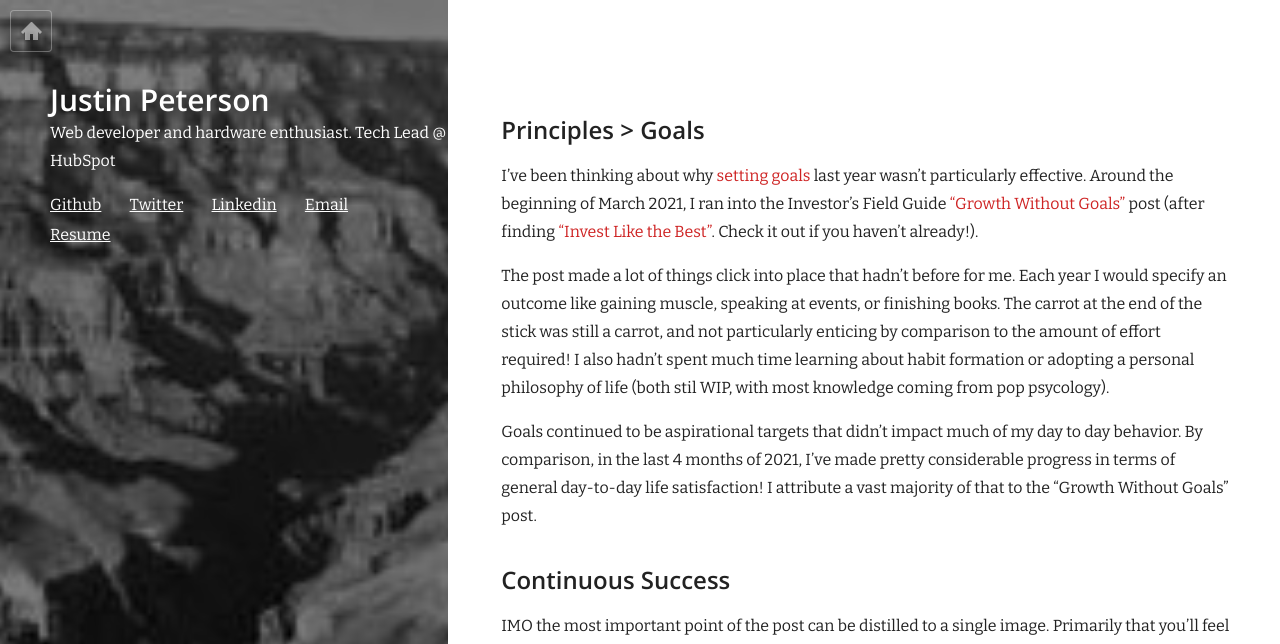
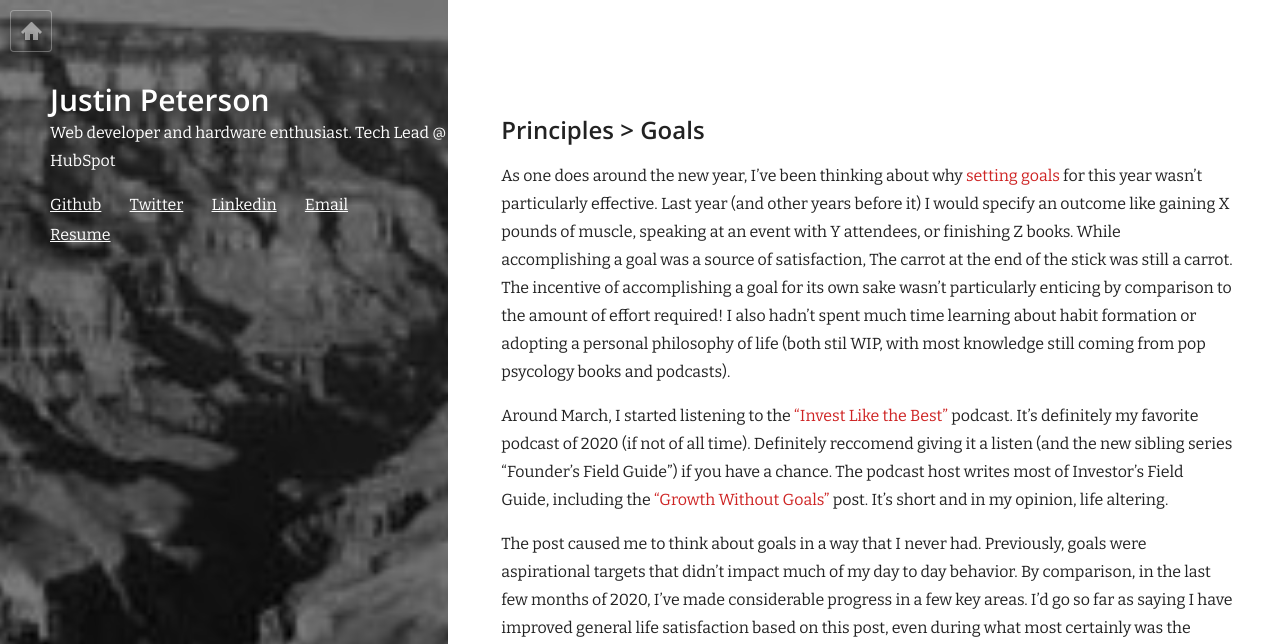
Before and after one commit to jmp3833/jmp3833.github.io, a Jekyll site: the page built from _posts/2020-12-24-goals2021.md, in a window 1280 px wide. Shown: the top 644 px of the page. Built offline with Jekyll 4.4.1, drawn with Linux system fonts in a browser that asks for light colours; nearby versions of some CDN libraries; some of the changed text lies outside the part shown.

Commit message:
First draft iteration

```diff
--- a/_posts/2020-12-24-goals2021.md
+++ b/_posts/2020-12-24-goals2021.md
@@ -7,41 +7,44 @@ featured_image: /images/cover.jpg
 ---
 
 ## Principles > Goals
-I've been thinking about why [setting goals](https://paper.dropbox.com/doc/Planning-2020--BB6TsO3lBSskSVrU4MkG14TgAQ-BC2RCXLU0JZMSqPG8fer4) last year wasn't particularly effective. Around the beginning of March 2021, I ran into the Investor's Field Guide ["Growth Without Goals"](https://investorfieldguide.com/growth-without-goals/) post (after finding ["Invest Like the Best"](https://investorfieldguide.com/podcast/). Check it out if you haven't already!).
+As one does around the new year, I've been thinking about why [setting goals](https://paper.dropbox.com/doc/Planning-2020--BB6TsO3lBSskSVrU4MkG14TgAQ-BC2RCXLU0JZMSqPG8fer4) for this year wasn't particularly effective. Last year (and other years before it) I would specify an outcome like gaining X pounds of muscle, speaking at an event with Y attendees, or finishing Z books. While accomplishing a goal was a source of satisfaction, The carrot at the end of the stick was still a carrot. The incentive of accomplishing a goal for its own sake wasn't particularly enticing by comparison to the amount of effort required! I also hadn't spent much time learning about habit formation or adopting a personal philosophy of life (both stil WIP, with most knowledge still coming from pop psycology books and podcasts).
 
-The post made a lot of things click into place that hadn't before for me. Each year I would specify an outcome like gaining muscle, speaking at events, or finishing books. The carrot at the end of the stick was still a carrot, and not particularly enticing by comparison to the amount of effort required! I also hadn't spent much time learning about habit formation or adopting a personal philosophy of life (both stil WIP, with most knowledge coming from pop psycology).
+Around March, I started listening to the ["Invest Like the Best"](https://investorfieldguide.com/podcast/) podcast. It's definitely my favorite podcast of 2020 (if not of all time). Definitely reccomend giving it a listen (and the new sibling series "Founder's Field Guide") if you have a chance. The podcast host writes most of Investor's Field Guide, including the ["Growth Without Goals"](https://investorfieldguide.com/growth-without-goals/) post. It's short and in my opinion, life
+altering.
 
-Goals continued to be aspirational targets that didn't impact much of my day to day behavior. By comparison, in the last 4 months of 2021, I've made pretty considerable progress in terms of general day-to-day life satisfaction! I attribute a vast majority of that to the "Growth Without Goals" post.
+The post caused me to think about goals in a way that I never had. Previously, goals were aspirational targets that didn't impact much of my day to day behavior. By comparison, in the last few months of 2020, I've made considerable progress in a few key areas. I'd go so far as saying I have improved general life satisfaction based on this post, even during what most certainly was the weirdest year of most of our lives (myself included).
 
 ## Continuous Success
-IMO the most important point of the post can be distilled to a single image. Primarily that you'll feel much happier and more 'succesful' sticking to a continual, daily practice without a large goalpost.
+In my opinion, the most important point of the post is this image, conveying the idea that you'll feel much happier and more 'succesful' sticking to daily practices, rather than a large goalpost.
 
-{% include image.html url="https://investorfieldguide.com/wp-content/uploads/2016/08/continuous-success.png" description="" %}
+{% include
+  image.html
+  url="https://investorfieldguide.com/wp-content/uploads/2016/08/continuous-success.png"
+  description="Continuous Success: The Investor's Field Guide" %}
 
-There's a single point in time when achieving a large goal where I feel happy and satisfied. When planning for these kinds of goals, there often isn't incentive to break them down into manageable chunks of work that make them achievable. This results in a self-defeating cycle where I pick something new and ambitious to do, perhaps make some traction on it over time, and don't feel all that great when crossing a particular milestone. Most of my goals also weren't particularyly intrinsic
-or data driven.
+Adding to this point, there often isn't an incentive to break large goals down into manageable chunks of work. This contributes to a self-defeating cycle of picking something new and ambitious to do, perhaps making some traction on it over time, and not feeling that great when hitting a milestone. A "growth without goals" mindset can help to achieve more purely as a byproduct of doing more things of value, feeling better about the entire process along the way.
 
 ## Daily Habits
 
-Working off of the hypothesis that daily activities lead to a feeling of continued success, I've started to pick up a few key daily habits
+Given the hypothesis that frequent (daily) activities lead to a feeling of continued success, I've started to pick up a few activities that hopefully morph into habits over time.
 
 {% include image.html
   url="/images/20201224/habit-tracker.png"
   description="Daily habit tracking for the last three months"
 %}
 
-The habits themselves don't matter praticularly much at this stage, given I've never stuck to any form of daily ritual. The act of working to improve in the same areas each day continuously really contributes to my overall happiness. Even on days when things are hard, the habits are really beginning to stick.
-
-Also it has resulted in accomplishments that seemed very out of reach by comparison to a few months ago! Can't remember the last time I read more than 10 books in 3 months.
+The habits themselves don't matter all that much to me at this stage, given I've never stuck to any form of daily ritual. The act of working to improve in the same areas each day continuously has been a source of happines in itself. Even on days when I don't feel particulary motivated to accomplish any of these. Also, the process has resulted in accomplishments that seemed out of reach by comparison to a few months ago! I can't remember the last time I read 10 books in 3 months.
 
 ## Principles
 
-With more of a foundation in place, I'm hoping to use the momentum to improve my quality of thought and decision making. The main areas of focus:
+With some foundation in place, I'm hoping to use the momentum to improve my quality of thought and decision making in 2021. My main areas of focus:
 
-* Self-awareness: understanding that taking extra time to work on the right thing rather than burning energy on the wrong things generates the most value. I'd like to make a more tangible decision making framework around this (Ex: measuring required tasks at work, deciding which bits take the most time, and working to automate them). This should spill over more generally into other areas of life, most notably how I make time for others. More listening, less speaking!
-* Continued daily habits. Daily unguided meditation and breathwork has been the biggest generator of change so far this year. Hoping to keep this going alongisde daily exercise and building a muscle for continued learning.
-* Take more risks! Doing more things that scare me than I currently do. Sending cold compliments to people I respect, publishing (poor) writing and getting feedback, and perhaps moving to a new part of the US. Discomfort should apply to my day to day activities rather than fantisizing about large goals (like speaking at large events).
+* Self awareness -  Understanding that taking extra time to work on the right thing rather than burning energy on the wrong things generates the most value. I'd like to make a more tangible decision making framework around this (Ex: measuring required tasks at work, deciding which bits take the most time, and working to automate them). This should spill over more generally into other areas of life, most notably how I make time for others. More listening, less speaking!
+
+* Continued daily habits -  Daily unguided meditation and breathwork has been the biggest generator of change so far this year. Hoping to keep this going alongisde daily exercise and building a muscle for continued learning. Maybe I'll swap a few of my current daily habits out for new ones. I'm focusing more on building dicipline.
+
+* Taking more risks - Doing more things that scare me than I currently do. Sending cold compliments to people I respect, publishing (poor) writing and getting feedback, and perhaps moving to a new part of the US. Discomfort should apply to my day to day activities rather than fantisizing about large goals (like speaking at large events). Ask for feedback way more often than your currently do.
 
 ## On to 2021!
 
-I'm hoping publishing publicly will help to keep the momentum going in 2021! Given I'll hopefully be spending less time inside with predictable routines, keeping this going feels like an exciting challenge.
+There's no denying this year has been uniquely challenging to most of us, myself included. I'd love to get to know what principles you're focusing on as things become more stable in 2021.
```
